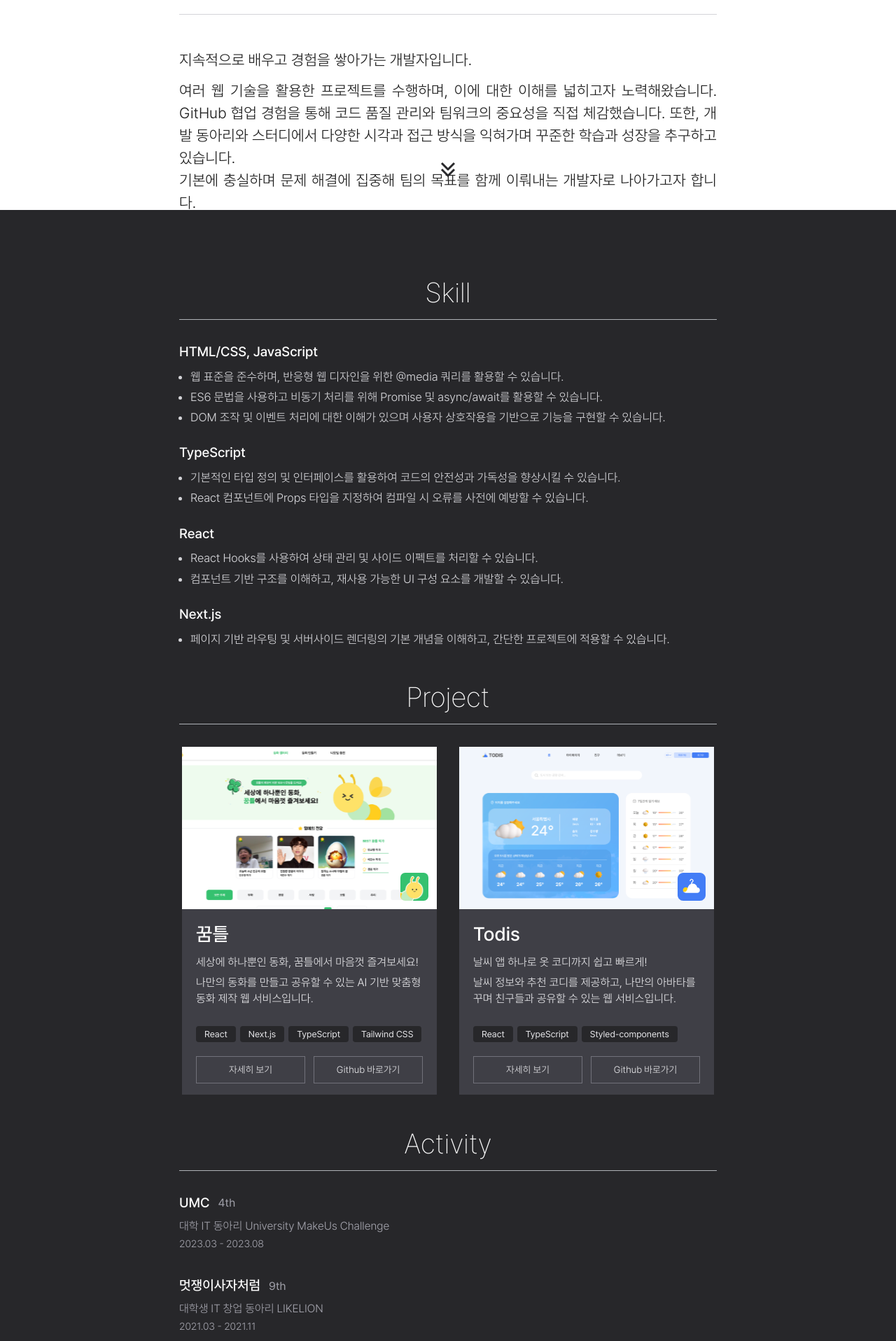
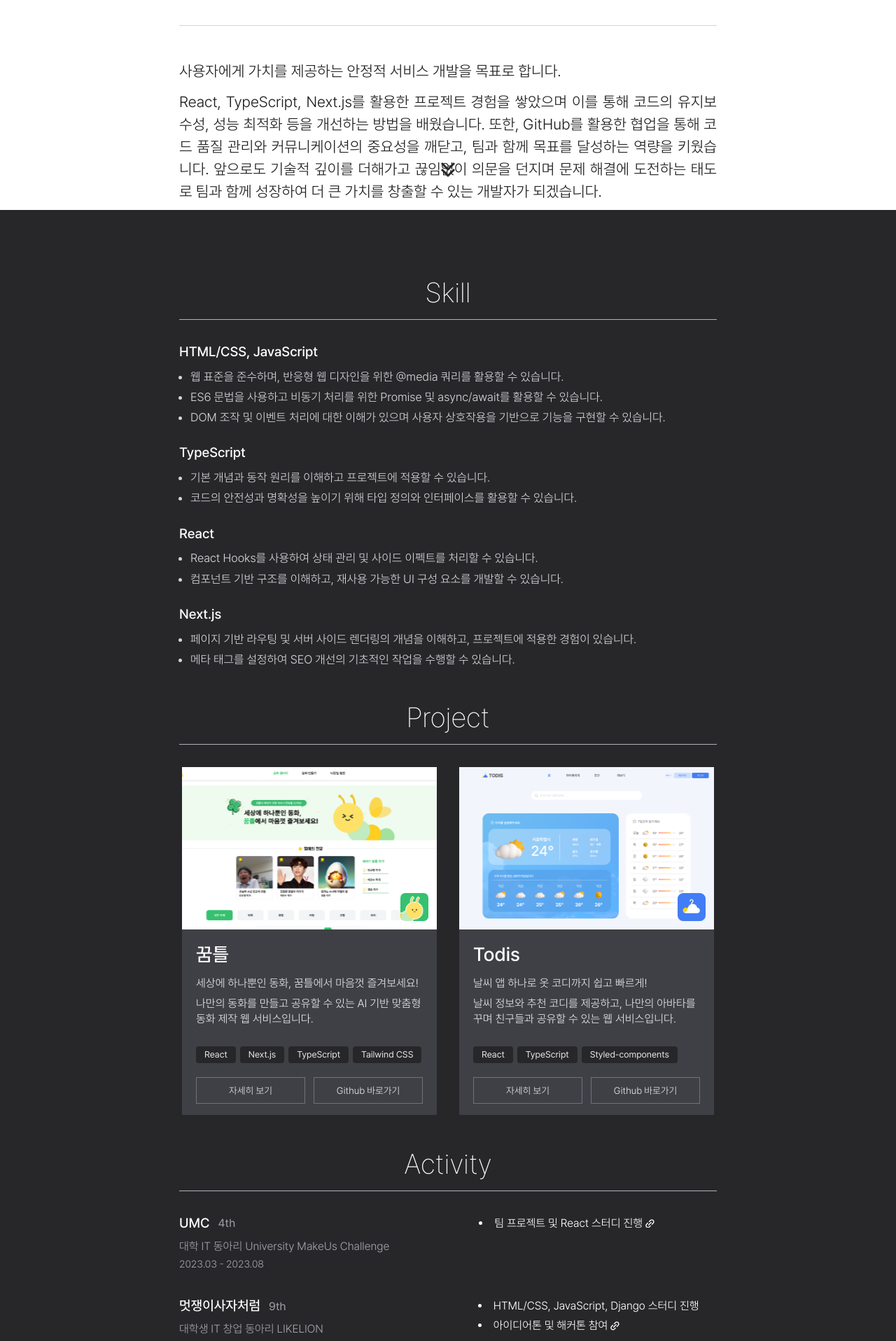
Before and after one commit to nagyeongyun/portfolio, a React (Create React App) app: page / in a window 1280 px wide. Shown: the part 500-2416 px from the top of the page at 70% size. Built offline with nearby package versions, Linux system fonts and the light colour scheme.

Commit message:
design: 내용 및 스타일 수정

```diff
--- a/src/components/common/Modal.tsx
+++ b/src/components/common/Modal.tsx
@@ -87,7 +87,7 @@ const Modal = ({ projectId, toggleModal, modalRef }: ModalProps) => {
                     {item.detail.map((detail, detailIndex) => (
                       <li
                         key={detailIndex}
-                        className="mb-1 break-words flex items-start"
+                        className="mb-0.5 break-words flex items-start"
                       >
                         <span className="mr-2 flex-shrink-0">-</span>
                         <span>{detail}</span>
@@ -134,17 +134,19 @@ const Modal = ({ projectId, toggleModal, modalRef }: ModalProps) => {
             {Object.entries(projectDetailData[projectId].contributions).map(
               ([category, items], index) => (
                 <div key={index}>
-                  {/* 카테고리 */}
-                  <h2 className="font-Pretendard-100 mt-4 mb-2 underline decoration-amber-200 decoration-4">
+                  {/* 페이지 */}
+                  <h2 className="font-Pretendard-100 text-[1rem] mt-4 mb-2 underline decoration-double decoration-amber-200 decoration-2">
                     {category}
                   </h2>
 
-                  {/* 카테고리 이미지 */}
-                  <img
-                    src={items.image}
-                    alt={`${category} 이미지`}
-                    className="my-4 w-[70%] h-auto"
-                  />
+                  {/* 페이지 이미지 */}
+                  <div className="flex justify-center">
+                    <img
+                      src={items.image}
+                      alt={`${category} 이미지`}
+                      className="flex justify-center items-center my-4 w-[70%] h-auto"
+                    />
+                  </div>
 
                   <div>
                     <ul className="ml-5 list-disc text-[0.9rem] md:text-[1rem]">
--- a/src/data/project0.ts
+++ b/src/data/project0.ts
@@ -68,32 +68,31 @@ export const project0: ProjectDetail = {
         {
           contribution: 'dom-to-image를 활용한 아바타 이미지 저장',
           detail: [
-            'dom-to-image 라이브러리를 사용해 아바타의 상태를 JPEG 이미지로 변환하고 저장하는 기능을 구현했습니다. 이 과정에서 useRef를 활용해 이미지 요소를 참조하고 domtoimage.toJpeg 메서드를 통해 이미지의 품질과 크기를 설정했습니다.',
-            '비동기 처리로 저장 진행 상태를 사용자에게 알림으로써 사용자 경험을 향상했습니다.',
+            'dom-to-image 라이브러리를 활용해 아바타 상태를 JPEG 이미지로 변환하는 기능을 구현했습니다.',
           ],
         },
         {
           contribution: 'Blob 변환을 통한 FormData 이미지 전송',
           detail: [
-            'Base64 인코딩된 이미지 URL을 Blob 객체로 변환해 FormData에 추가한 후 POST 요청으로 서버에 전송함으로써 대용량 이미지 데이터를 효율적으로 처리하고 전송 성능을 향상시켰습니다.',
+            'Base64 이미지 URL을 Blob 객체로 변환해 대용량 이미지 데이터의 전송 성능을 개선했습니다.',
           ],
         },
         {
           contribution: '아이템 로드 관리',
           detail: [
-            'Webpack의 기능인 require.context를 통해 이미지를 효율적으로 로드해 코드의 가독성과 유지보수성을 향상시켰습니다.',
+            'Webpack의 require.context를 통해 폴더 내 아이템 이미지를 동적 로드하여 가독성과 유지보수성을 개선했습니다.',
           ],
         },
         {
           contribution: 'Promise.all을 활용한 실시간 날씨 데이터 처리',
           detail: [
-            '여러 API의 응답을 효율적으로 관리하기 위해 Promise.all을 사용해 날씨 데이터를 비동기적으로 동시에 호출함으로써 데이터 수집 속도를 단축할 수 있었습니다.',
+            '여러 API의 응답을 효율적으로 관리하기 위해 Promise.all을 사용해 호출함으로써 데이터 수집 속도를 개선했습니다.',
           ],
         },
         {
           contribution: '반응형 UI',
           detail: [
-            'react-responsive의 useMediaQuery 훅을 활용해 특정 화면 크기 조건을 확인하고, 조건부 렌더링을 통해 모바일 환경에 맞는 스타일을 적용했습니다.',
+            'react-responsive의 useMediaQuery 훅을 활용해 특정 화면 크기에 따른 조건부 렌더링으로 모바일 환경에 맞는 스타일을 적용했습니다.',
           ],
         },
       ],
@@ -103,19 +102,19 @@ export const project0: ProjectDetail = {
     {
       feature: 'GitHub 협업 관리',
       detail: [
-        'GitHub 이슈를 통해 작업 내용과 진행 상황을 체계적으로 관리하고, PR 템플릿을 활용해 일관성을 유지하며 코드 리뷰 후 Merge하는 방식으로 협업했습니다.',
+        'GitHub 이슈를 통해 작업 내용과 진행 상황을 관리하고, PR 템플릿을 활용해 일관성을 유지하며 코드 리뷰 후 Merge하는 방식으로 협업했습니다.',
       ],
     },
     {
       feature: '디자인 시스템 이해',
       detail: [
-        'CSSProperties와 글로벌 스타일을 정의하여 일관된 디자인 시스템을 구축했습니다. ',
+        'CSSProperties와 글로벌 스타일을 정의하여 일관된 디자인 시스템을 구축했습니다.',
       ],
     },
     {
       feature: 'Swagger를 활용한 백엔드와의 원활한 소통',
       detail: [
-        'Swagger로 백엔드 API 구조를 사전에 파악해 요청/응답 형식을 명확히 이해하고 소통 효율성을 높였습니다.',
+        'Swagger로 API 구조를 파악해 요청/응답 형식을 명확히 이해하고 소통 효율성을 높였습니다.',
       ],
     },
   ],
--- a/src/data/project1.ts
+++ b/src/data/project1.ts
@@ -62,15 +62,15 @@ export const project1: ProjectDetail = {
     {
       tech: 'React',
       reason: [
-        '가상 DOM을 활용해 빠른 렌더링 성능을 제공하며, React의 상태 관리 기능과 Next.js의 SSR 결합을 통해 초기 로딩 속도를 개선하고 사용자에게 더 나은 동적인 UI 경험을 제공합니다.',
+        'React의 상태 관리와 Next.js의 SSR 결합을 통해 초기 로딩 속도를 개선하고 사용자에게 더 나은 동적인 UI 경험을 제공합니다.',
       ],
     },
     {
       tech: 'Next.js',
       reason: [
-        'Next.js는 SSR과 CSR을 모두 지원합니다. SSR은 초기 페이지 로딩 시 모든 데이터가 서버에서 미리 렌더링 되어 제공되므로 빠른 응답 속도를 제공하고 검색 엔진 최적화에 유용하며 CSR은 사용자와의 상호작용이 많은 페이지에서 동적으로 데이터를 가져와 부드러운 사용자 경험을 제공합니다.',
-        '이 점을 이용해 모든 페이지에 메타데이터를 적용함으로써 검색 엔진 최적화(SEO)를 개선했습니다. 메타데이터를 통해 페이지의 제목, 설명, 키워드를 설정하여 검색 엔진이 페이지를 쉽게 인식하고 노출할 수 있도록 하여 사이트의 가시성을 높였습니다.',
-        '파일 기반 라우팅을 제공하여 각 페이지가 자동으로 URL과 연결되는 App Router를 통해 페이지 구성과 라우팅을 직관적이고 간편하게 관리할 수 있습니다.',
+        '메타데이터를 통한 SEO를 개선합니다.',
+        '각 페이지에 제목, 설명, 키워드 등 메타 태그를 설정해 검색 엔진이 페이지를 쉽게 인식하고 노출할 수 있습니다.',
+        'App Router를 통해 페이지 구성과 라우팅을 직관적이고 간편하게 관리할 수 있습니다.',
       ],
     },
     {
@@ -83,8 +83,8 @@ export const project1: ProjectDetail = {
     {
       tech: 'Tailwind CSS',
       reason: [
-        '클래스 기반 스타일링 방식을 통해 신속하고 직관적으로 UI를 개발할 수 있고 디자인 일관성을 쉽게 유지할 수 있습니다.',
-        '반응형 유틸리티 클래스를 제공해 특정 화면 크기에 맞춰 추가 스타일을 적용할 수 있게 해주어 보다 간편한 반응형 디자인 구현이 가능합니다.',
+        '클래스 기반 스타일링을 통해 직관적으로 UI를 개발할 수 있고 디자인 일관성을 유지할 수 있습니다.',
+        '반응형 유틸리티 클래스를 제공해 특정 화면 크기에 맞춰 간편한 반응형 디자인 구현이 가능합니다.',
       ],
     },
   ],
@@ -96,13 +96,12 @@ export const project1: ProjectDetail = {
           contribution: '디바운싱을 이용한 제목, 태그별 검색 및 정렬',
           detail: [
             '불필요한 API 요청을 줄이기 위해 검색어 입력값의 변화를 지연시키는 디바운싱 훅을 구현함으로써 과도한 부하를 방지하고 성능을 개선했습니다.',
-            '정렬(최신순, 인기순, 조회순)과 태그 필터링에 따라 API 호출 시 동적으로 쿼리 문자열을 생성하여 새로운 옵션 추가 시 간편하게 대응할 수 있도록 구현했습니다.',
           ],
         },
         {
           contribution: '무한 스크롤 구현',
           detail: [
-            'react-intersection-observer 라이브러리를 기반으로 요소가 뷰포트에 들어오는 것을 감지하는 무한 스크롤 훅을 구현하여 자동으로 추가 데이터를 로드함으로써 매끄러운 사용자 경험을 제공했습니다.',
+            'react-intersection-observer 라이브러리를 기반으로 요소가 뷰포트에 들어오는 것을 감지하는 무한 스크롤 훅을 구현했습니다.',
             'sessionStorage를 활용해 페이지 상태(아이템 목록, 스크롤 위치)를 저장하여 동화 클릭 후 뒤로 가기 시 스크롤 위치가 유지되도록 구현했습니다. 이를 통해 사용자가 이전 목록으로 자연스럽게 돌아가 흐름이 끊기지 않도록 했습니다.',
           ],
         },
@@ -114,13 +113,13 @@ export const project1: ProjectDetail = {
         {
           contribution: '동화 페이지와 미리보기 버튼 상호작용',
           detail: [
-            'useRef 및 scrollIntoView()를 활용해 현재 페이지에 해당하는 미리보기 버튼을 중앙으로 스크롤하는 기능을 구현함으로써 페이지 전환 시 동기화된 미리보기를 제공했습니다.',
+            'useRef와 scrollIntoView()를 활용해 동화 페이지 전환 시 해당 페이지를 중심으로 미리보기 버튼과 스크롤이 자동으로 이동되도록 하여 동기화된 미리보기를 제공했습니다.',
           ],
         },
         {
           contribution: 'Canvas를 활용한 줄거리 텍스트 이미지 변환',
           detail: [
-            'HTML Canvas를 활용해 동적으로 텍스트를 이미지로 변환하고, measureText로 줄의 너비를 측정해 줄바꿈 처리를 하여 가독성을 향상시켰습니다.',
+            'HTML Canvas를 활용해 동적으로 텍스트를 이미지로 변환하고, 가독성을 위해 measureText로 줄의 너비를 측정하여 자동 줄바꿈이 되도록 구현했습니다.',
           ],
         },
         {
@@ -135,22 +134,16 @@ export const project1: ProjectDetail = {
       image: dev2,
       details: [
         {
-          contribution: 'useRef를 활용한 파일 입력 관리',
+          contribution: 'Presigned URL을 사용한 S3 이미지 업로드',
           detail: [
-            '프로필 이미지 편집 시 useRef를 사용해 파일 입력 DOM 요소에 직접 접근하여 리렌더링 없이 파일 선택 이벤트를 제어했습니다.',
+            'Presigned URL로 이미지를 S3 버킷에 직접 업로드함으로써 서버 트래픽 부담을 줄였습니다.',
+            'URL에 제한된 권한이 적용되어 있어 안전하게 파일을 업로드할 수 있으며, 업로드 성공 시 URL을 통해 결과를 즉시 확인할 수 있습니다.',
           ],
         },
         {
-          contribution: 'Presigned URL을 사용한 S3 이미지 업로드',
+          contribution: '사용자 게시글 클릭 시 접근성 및 상태 표시',
           detail: [
-            'Presigned URL을 사용하여 프로필 이미지를 S3 버킷에 직접 업로드함으로써 서버의 트래픽 부담을 줄였습니다. URL에 제한된 권한이 적용되어 있어 안전하게 파일을 업로드할 수 있으며, 업로드 성공 시 URL을 통해 결과를 즉시 확인할 수 있습니다.',
-          ],
-        },
-        {
-          contribution:
-            '나의 댓글과 좋아요한 동화 클릭시 동화 접근성 및 상태 표시 ',
-          detail: [
-            '사용자가 리스트에서 동화를 클릭할 때, 해당 동화의 공개 여부와 삭제 상태를 반영해 적절한 메시지를 표시함으로써 예상치 못한 오류 페이지나 공백 화면을 방지했습니다.',
+            '사용자가 리스트에서 게시글을 클릭할 때, 해당 글의 공개 여부와 삭제 상태를 반영해 적절한 메시지를 표시함으로써 예상치 못한 오류 페이지나 공백 화면을 방지했습니다.',
           ],
         },
       ],
@@ -161,7 +154,8 @@ export const project1: ProjectDetail = {
         {
           contribution: '로컬스토리지를 통한 Token 관리',
           detail: [
-            '서버에서 URL 해시를 통해 토큰을 제공받아 이를 추출하여 로컬 스토리지에 저장하고 관리했습니다. 그러나 로컬 스토리지가 XSS 공격에 취약하여 토큰 탈취의 위험이 높다는 점을 인지하게 되었고 보다 안전한 토큰 관리를 위해 로컬 스토리지, 세션 스토리지, 쿠키의 차이점과 보안적 특성을 학습했습니다.',
+            '서버에서 URL 해시를 통해 토큰을 제공받아 이를 추출하여 로컬 스토리지에 저장하고 관리했습니다.',
+            '그러나 로컬 스토리지가 XSS 공격에 취약하여 토큰 탈취의 위험이 높다는 점을 인지하게 되었고, 보다 안전한 토큰 관리를 위해 로컬 스토리지, 세션 스토리지, 쿠키의 차이점과 보안적 특성을 학습했습니다.',
           ],
         },
       ],
@@ -171,19 +165,19 @@ export const project1: ProjectDetail = {
     {
       feature: '컨벤션 설정',
       detail: [
-        '네이밍, 주석 스타일 등 코드 컨벤션과 깃 커밋 컨벤션을 설정하여 팀원 간의 일관성을 유지하며 효율적인 개발 환경을 조성했습니다.',
+        '네이밍, 주석 스타일 등 코드 컨벤션과 깃 커밋 컨벤션을 설정하여 팀원 간의 일관성을 유지하는 개발 환경을 조성했습니다.',
       ],
     },
     {
       feature: '체계적인 개발 프로세스',
       detail: [
-        'WBS, 스토리보드, 정보구조도, 플로우차트 등의 문서 작성을 통해 프로젝트의 전반적인 흐름을 명확히 하고 개발 과정에서의 목표와 역할을 체계적으로 정리했습니다. ',
+        'WBS, 스토리보드, 정보구조도, 플로우차트 등의 문서 작성을 통해 프로젝트의 전반적인 흐름을 명확히 하고 개발 과정에서의 목표와 역할을 체계적으로 정리했습니다.',
       ],
     },
     {
       feature: 'Swagger를 통한 API 문서화 및 소통 개선',
       detail: [
-        'Swagger를 사용해 백엔드 API의 구조를 시각적으로 문서화함으로써 요청 및 응답 형식에 대한 이해를 높이고 커뮤니케이션을 효율적으로 개선했습니다.',
+        'Swagger를 사용해 API 요청 및 응답 형식에 대한 이해를 높이고 팀원 간 커뮤니케이션을 효율적으로 개선했습니다.',
       ],
     },
   ],
--- a/src/data/skillDetail.ts
+++ b/src/data/skillDetail.ts
@@ -3,18 +3,19 @@ import { SkillDetail } from 'types/Section';
 export const skillDetail: SkillDetail = {
   'HTML/CSS, JavaScript': [
     '웹 표준을 준수하며, 반응형 웹 디자인을 위한 @media 쿼리를 활용할 수 있습니다.',
-    'ES6 문법을 사용하고 비동기 처리를 위해 Promise 및 async/await를 활용할 수 있습니다.',
+    'ES6 문법을 사용하고 비동기 처리를 위한 Promise 및 async/await를 활용할 수 있습니다.',
     'DOM 조작 및 이벤트 처리에 대한 이해가 있으며 사용자 상호작용을 기반으로 기능을 구현할 수 있습니다.',
   ],
   TypeScript: [
-    '기본적인 타입 정의 및 인터페이스를 활용하여 코드의 안전성과 가독성을 향상시킬 수 있습니다.',
-    'React 컴포넌트에 Props 타입을 지정하여 컴파일 시 오류를 사전에 예방할 수 있습니다.',
+    '기본 개념과 동작 원리를 이해하고 프로젝트에 적용할 수 있습니다.',
+    '코드의 안전성과 명확성을 높이기 위해 타입 정의와 인터페이스를 활용할 수 있습니다.',
   ],
   React: [
     'React Hooks를 사용하여 상태 관리 및 사이드 이펙트를 처리할 수 있습니다.',
     '컴포넌트 기반 구조를 이해하고, 재사용 가능한 UI 구성 요소를 개발할 수 있습니다.',
   ],
   'Next.js': [
-    '페이지 기반 라우팅 및 서버사이드 렌더링의 기본 개념을 이해하고, 간단한 프로젝트에 적용할 수 있습니다.',
+    '페이지 기반 라우팅 및 서버 사이드 렌더링의 개념을 이해하고, 프로젝트에 적용한 경험이 있습니다.',
+    '메타 태그를 설정하여 SEO 개선의 기초적인 작업을 수행할 수 있습니다.',
   ],
 };
--- a/src/pages/Activity.tsx
+++ b/src/pages/Activity.tsx
@@ -1,10 +1,34 @@
 import SectionTitle from '../components/section/SectionTitle';
 import SectionSubTitle from '../components/section/SectionSubTitle';
+import SectionContent from 'components/section/SectionContent';
+import { ReactComponent as Link } from '../assets/icon/link-white.svg';
+import { LinkContentProps } from 'types/Section';
 
 const Activity = () => {
+  const content = ({ text, linkText, link }: LinkContentProps) => {
+    return (
+      <>
+        {text && <>{text} </>}
+        <a
+          href={link}
+          target="_blank"
+          rel="noopener noreferrer"
+          className="underline-animation cursor-pointer"
+        >
+          <div className="flex flex-row items-center">
+            <span className="">{linkText}</span>
+            <Link className="w-[0.8rem] h-[0.8rem] ml-1" />
+          </div>
+        </a>
+      </>
+    );
+  };
+
   return (
     <div>
       <SectionTitle title="Activity" />
+      <div className="flex flex-col md:flex-row">
+        <div className="flex-none md:pr-[8rem] md:mb-0 mb-4">
           <SectionSubTitle
             title="UMC"
             sub="4th"
@@ -12,7 +36,19 @@ const Activity = () => {
             startDate="2023.03"
             endDate="2023.08"
           />
-      <div className="mt-9">
+        </div>
+        <div className="flex-1 space-y-1">
+          <SectionContent
+            content={content({
+              text: '팀 프로젝트 및',
+              linkText: 'React 스터디 진행',
+              link: 'https://pineapple-cobra-0e0.notion.site/UMC-React-1400de8db79d8076a347fd2911f6b751',
+            })}
+          />
+        </div>
+      </div>
+      <div className="flex flex-col md:flex-row mt-9">
+        <div className="flex-none md:pr-[13.8rem] md:mb-0 mb-4">
           <SectionSubTitle
             title="멋쟁이사자처럼"
             sub="9th"
@@ -21,6 +57,16 @@ const Activity = () => {
             endDate="2021.11"
           />
         </div>
+        <div className="flex-1 space-y-1">
+          <SectionContent content="HTML/CSS, JavaScript, Django 스터디 진행" />
+          <SectionContent
+            content={content({
+              linkText: '아이디어톤 및 해커톤 참여',
+              link: 'https://github.com/ds-likelion-2021',
+            })}
+          />
+        </div>
+      </div>
     </div>
   );
 };
--- a/src/pages/Main.tsx
+++ b/src/pages/Main.tsx
@@ -52,16 +52,16 @@ const Main = () => {
         <hr className="mt-16 mb-12 border-zinc-300" />
         <div className="md:text-[1.35rem] text-[0.9rem] text-justify leading-[1.2rem] md:leading-[2rem] mb-[3rem]">
           <p className="mb-3">
-            지속적으로 배우고 경험을 쌓아가는 개발자입니다.
+            사용자에게 가치를 제공하는 안정적 서비스 개발을 목표로 합니다.
           </p>
           <p>
-            여러 웹 기술을 활용한 프로젝트를 수행하며, 이에 대한 이해를 넓히고자
-            노력해왔습니다. GitHub 협업 경험을 통해 코드 품질 관리와 팀워크의
-            중요성을 직접 체감했습니다. 또한, 개발 동아리와 스터디에서 다양한
-            시각과 접근 방식을 익혀가며 꾸준한 학습과 성장을 추구하고 있습니다.{' '}
-            <br />
-            기본에 충실하며 문제 해결에 집중해 팀의 목표를 함께 이뤄내는
-            개발자로 나아가고자 합니다.
+            React, TypeScript, Next.js를 활용한 프로젝트 경험을 쌓았으며 이를
+            통해 코드의 유지보수성, 성능 최적화 등을 개선하는 방법을 배웠습니다.
+            또한, GitHub를 활용한 협업을 통해 코드 품질 관리와 커뮤니케이션의
+            중요성을 깨닫고, 팀과 함께 목표를 달성하는 역량을 키웠습니다.
+            앞으로도 기술적 깊이를 더해가고 끊임없이 의문을 던지며 문제 해결에
+            도전하는 태도로 팀과 함께 성장하여 더 큰 가치를 창출할 수 있는
+            개발자가 되겠습니다.
           </p>
         </div>
       </div>
--- a/src/types/Section.ts
+++ b/src/types/Section.ts
@@ -29,3 +29,9 @@ export interface TagProps {
 export interface SkillDetail {
   [key: string]: string[];
 }
+
+export interface LinkContentProps {
+  text?: string;
+  linkText: string;
+  link: string;
+}
```
Also changed, not shown: src/assets/icon/link-white.svg (added). Lines whose indentation alone changed are shown as unchanged.
